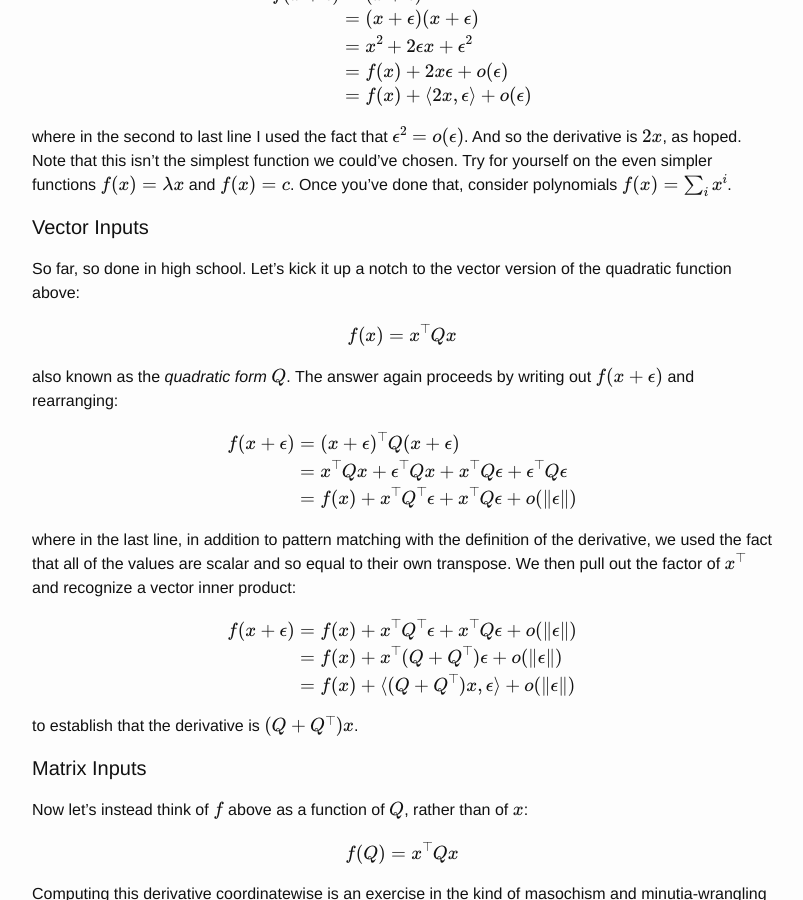
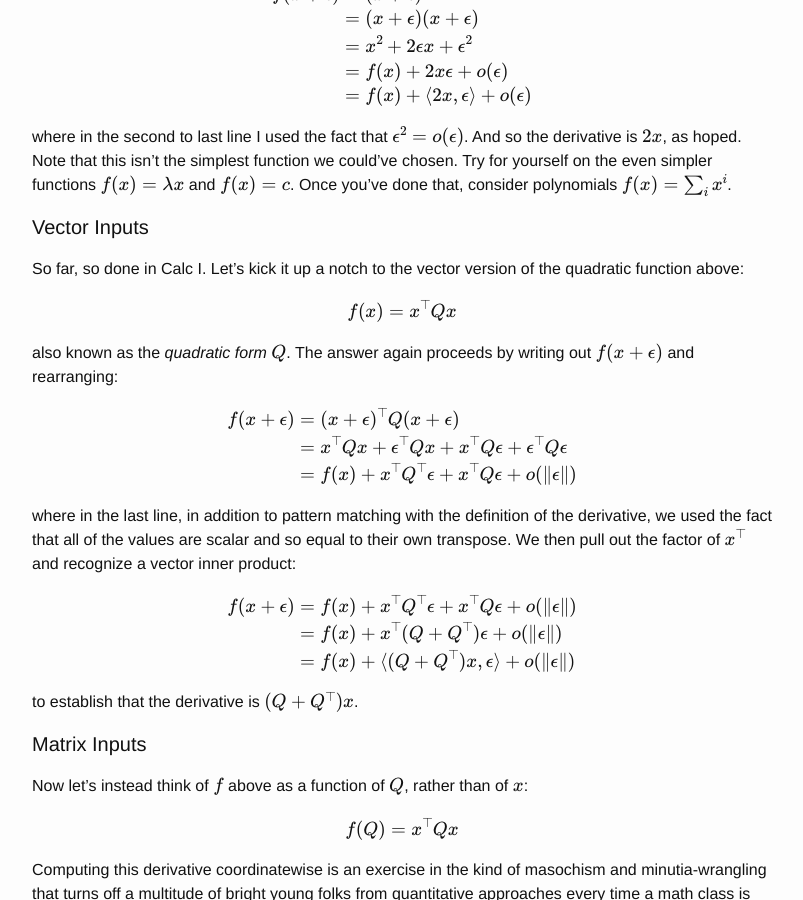
Before and after one commit to charlesfrye/charlesfrye.github.io, a Jekyll site: the page built from _posts/2018-03-06-frechet-derivative-introduction.markdown, in a window 1280 px wide and 900 px high, scrolled down 2288 px. Shown: the whole window, without its empty margins (238-1041 px from the left). Built offline with Jekyll 4.4.1, drawn with Linux system fonts in a browser that asks for light colours; formulas are drawn with MathJax 3.

Commit message:
change "high school" -> "Calc I"

```diff
--- a/_posts/2018-03-06-frechet-derivative-introduction.markdown
+++ b/_posts/2018-03-06-frechet-derivative-introduction.markdown
@@ -198,7 +198,7 @@ $$f(x) = \sum_i x^i$$. <!--_ -->
 
 #### Vector Inputs
 
-So far, so done in high school.
+So far, so done in Calc I.
 Let's kick it up a notch to
 the vector version of the quadratic function above:
 
```
